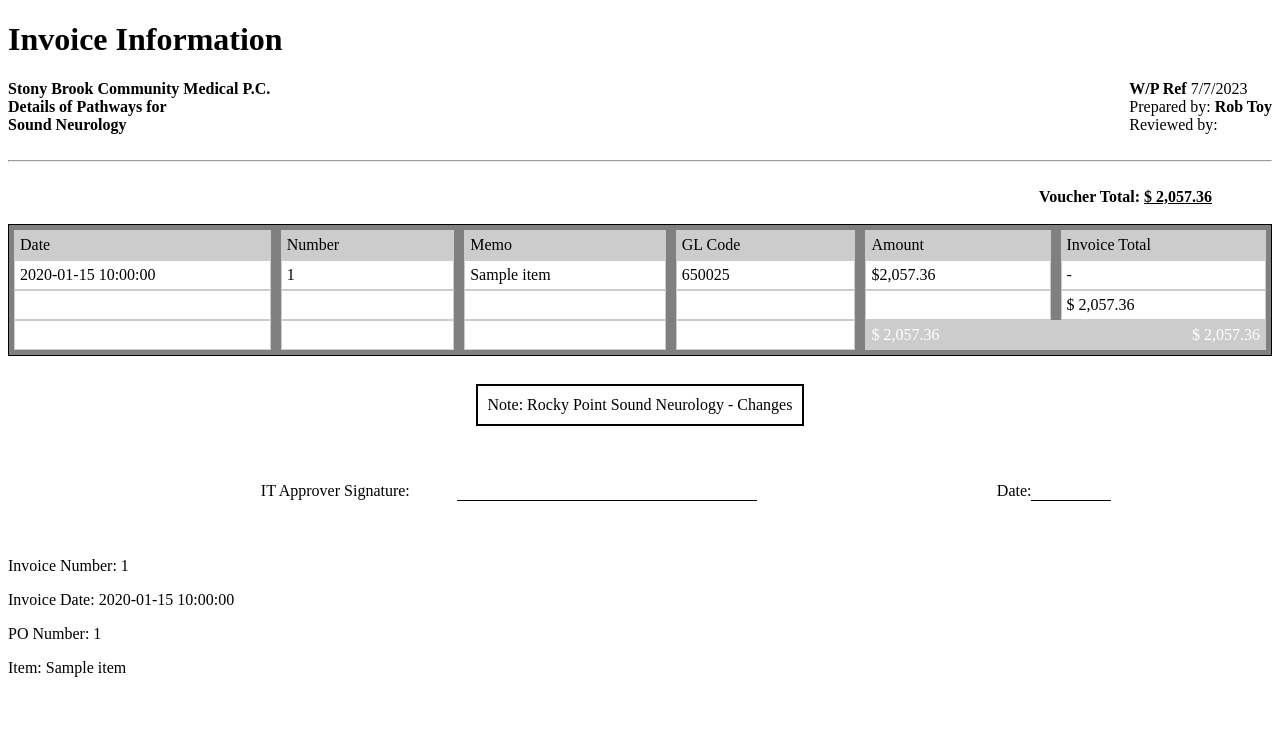
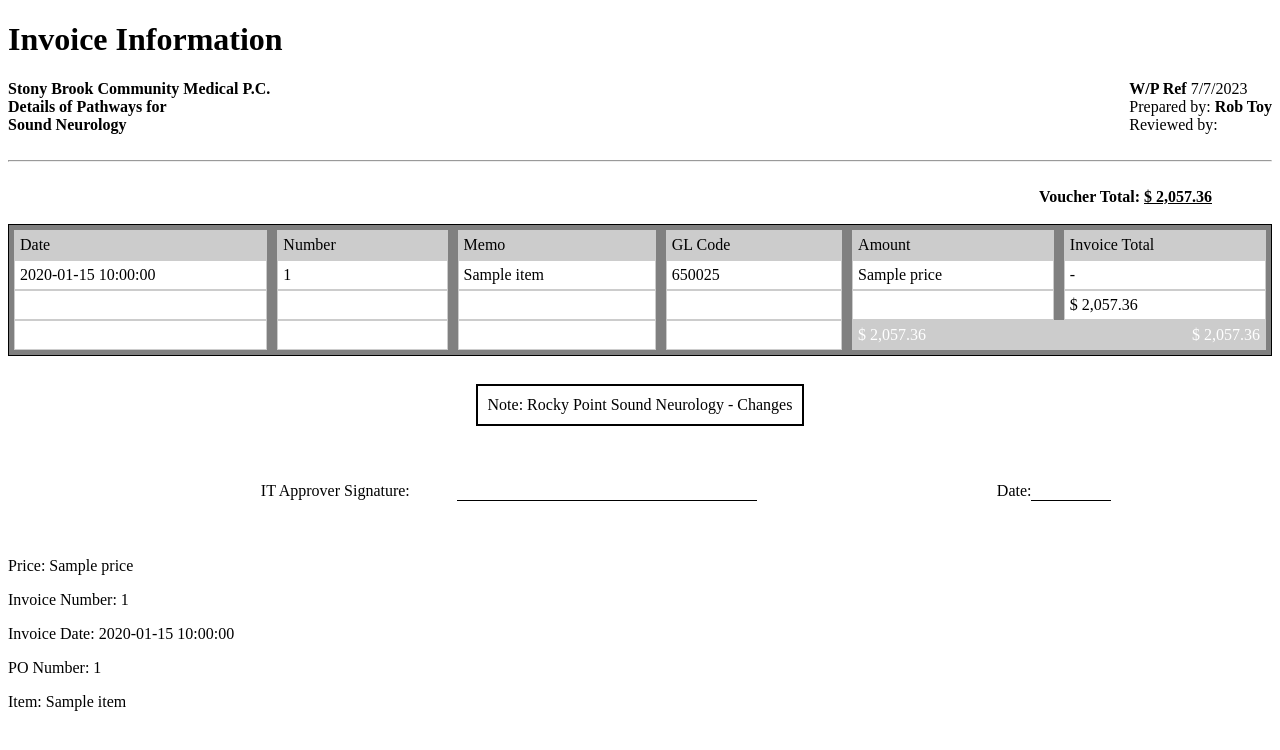
Before and after one commit to JasonMai11/invoice_processing, a Flask app: template templates/template.html in a window 1280 px wide. Shown: the top 750 px of the page. Run offline with Flask 3, Linux system fonts and the light colour scheme; the template is opened without the code that fills it: most values are stand-ins (such as "Sample title", 1, 10 or a date in 2020).

Commit message:
Information pulled into template

```diff
--- a/templates/template.html
+++ b/templates/template.html
@@ -147,7 +147,7 @@
         <div class="grid-item white-background">{{ invoice_number }}</div>
         <div class="grid-item white-background">{{ item }}</div>
         <div class="grid-item white-background">650025</div>
-        <div class="grid-item white-background">$2,057.36</div>
+        <div class="grid-item white-background">{{ price }}</div>
         <div class="grid-item white-background">-</div>
 
         <div class="grid-item white-background"></div>
@@ -190,6 +190,11 @@
     <br>
     <br>
 
+{% for p in price %}
+    <p>Price: {{ p }}</p>
+{% endfor %}
+
+
     <p>Invoice Number: {{ invoice_number }}</p>
     <p>Invoice Date: {{ invoice_date }}</p>
     <p>PO Number: {{ po_number }}</p>
```
Also changed, not shown: 1 other file.
